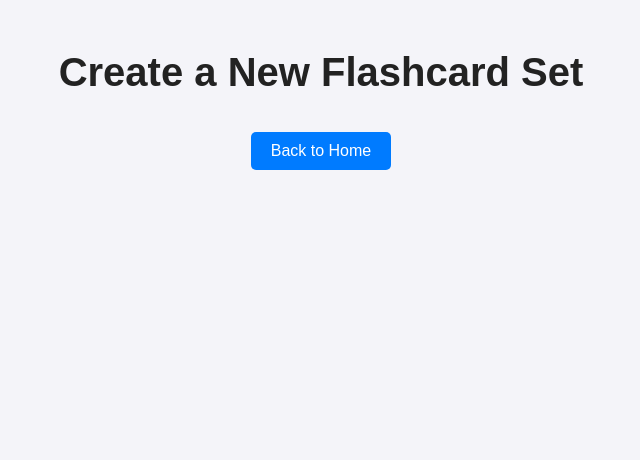
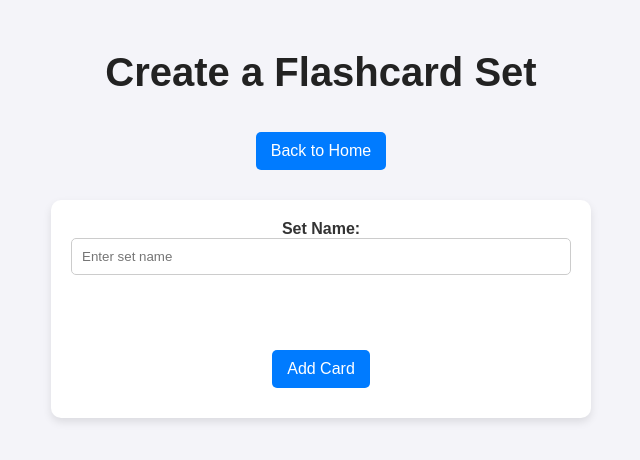
Before and after one commit to ahmedalmahseri/flashcard-creator, a React (Create React App) app: page / in a window 1280 px wide. Both pictures are taken after a click on the button "Create a New Set". Shown: the top 460 px of the page, without its empty margins (319-959 px from the left). Built offline with nearby package versions, Linux system fonts and the light colour scheme.

Commit message:
fix styling and JS on create set page form

```diff
--- a/src/App.css
+++ b/src/App.css
@@ -71,3 +71,43 @@ div {
   text-align: center;
   margin-top: 50px;
 }
+
+/* below this is the create a flashcard set page styling */
+
+form {
+  margin: 20px auto;
+  max-width: 500px;
+  padding: 20px;
+  background: #fff;
+  border-radius: 10px;
+  box-shadow: 0 4px 8px rgba(0, 0, 0, 0.1);
+  overflow: hidden; /* this fixes the bad border issuse in the set name box*/
+}
+
+label {
+  display: block;
+  margin-bottom: 10px;
+  font-weight: bold;
+}
+
+input {
+  width: 100%;
+  padding: 10px;
+  margin-bottom: 15px;
+  border: 1px solid #ccc;
+  border-radius: 5px;
+  box-sizing: border-box; /* this also fixes the bad border */
+}
+
+button {
+  padding: 10px 15px;
+  background-color: #007bff;
+  color: white;
+  border: none;
+  border-radius: 5px;
+  cursor: pointer;
+}
+
+button:hover {
+  background-color: #0056b3;
+}
--- a/src/pages/CreateSetPage.js
+++ b/src/pages/CreateSetPage.js
@@ -1,12 +1,74 @@
-import React from 'react';
+import React, { useState } from 'react';
 
 const CreateSetPage = ({ onNavigate }) => {
+  const [setName, setSetName] = useState(''); // state for flashcard set name
+  const [cards, setCards] = useState([]); // state for flashcards
+
+  const addCard = () => {
+    setCards([...cards, { question: '', answer: '' }]);
+  };
+
   return (
     <div>
-      <h1>Create a New Flashcard Set</h1>
+      {/* section for page header */}
+      <h1>Create a Flashcard Set</h1>
+
+      {/* button to go back to the home page */}
       <button onClick={() => onNavigate('home')}>Back to Home</button>
+
+      {/* form section */}
+      <form>
+        {/* label for the set name */}
+        <label>
+          Set Name:
+          {/* input for the set name */}
+          <input
+            type="text"
+            value={setName} // controlled input for set name (a string)
+            onChange={(e) => setSetName(e.target.value)} // updates setName state
+            placeholder="Enter set name" // placeholder text for input
+          />
+        </label>
+
+        {/* section to render all flashcards */}
+        <div>
+          {cards.map((card, index) => (
+            <div key={index} style={{ marginBottom: '15px' }}>
+              {/* input for question */}
+              <input
+                type="text"
+                placeholder="Question" // text placeholder for clarity
+                value={card.question} // controlled input for question
+                onChange={(e) => {
+                  const updatedCards = [...cards]; // copy of the current cards
+                  updatedCards[index].question = e.target.value; // update the question
+                  setCards(updatedCards); // update the state
+                }}
+              />
+
+              {/* input for answer */}
+              <input
+                type="text"
+                placeholder="Answer" // text placeholder for clarity
+                value={card.answer} // controlled input for answer
+                onChange={(e) => {
+                  const updatedCards = [...cards]; // copy of the current cards
+                  updatedCards[index].answer = e.target.value; // update the answer
+                  setCards(updatedCards); // update the state
+                }}
+              />
+            </div>
+          ))}
+        </div>
+
+        {/* button to add a new card */}
+        <button type="button" onClick={addCard}>
+          Add Card
+        </button>
+      </form>
     </div>
   );
 };
 
+// export the component
 export default CreateSetPage;
```
